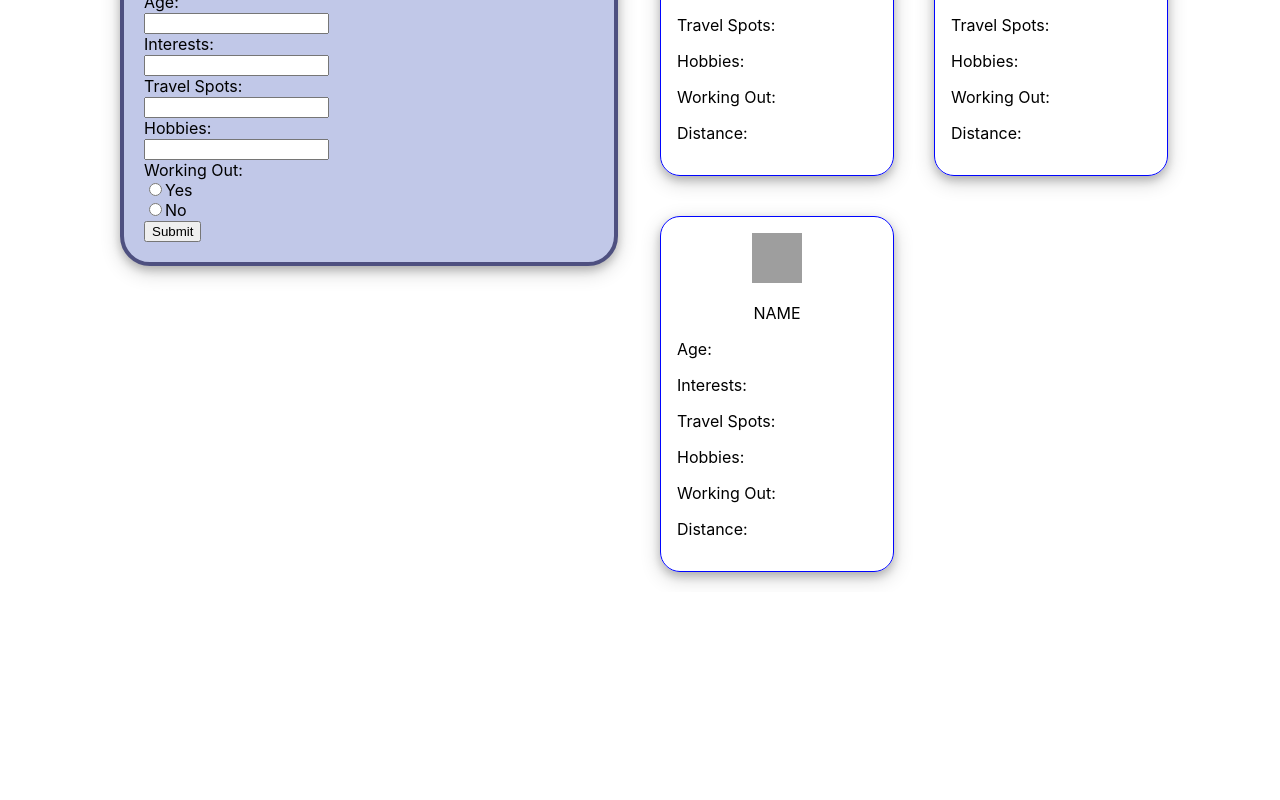
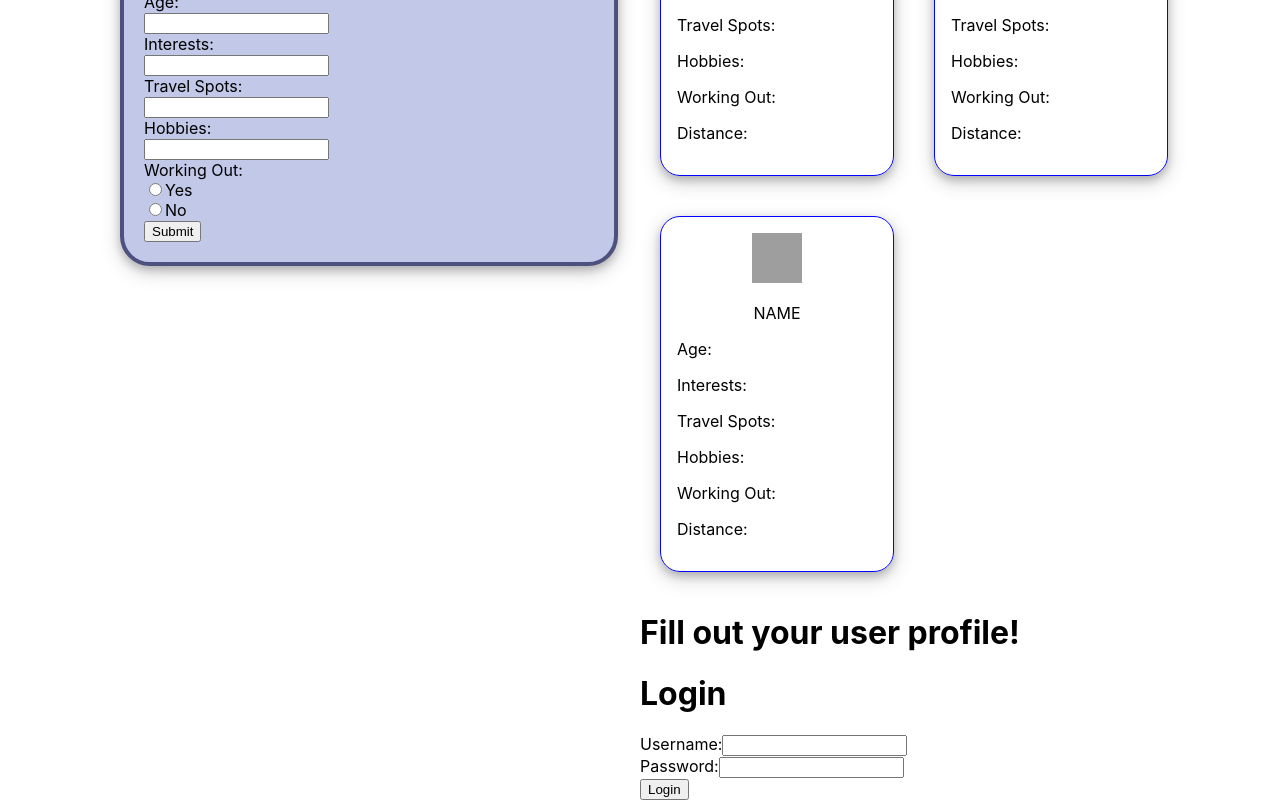
Before and after one commit to chungcaren/UserMatch, a React (Create React App) app in the folder usermatch/: page / in a window 1280 px wide. Shown: the part 282-1082 px from the top of the page. Before the commit the page ends 874 px from the top, so only its background shows below. Built offline with nearby package versions, Linux system fonts and the light colour scheme; grey boxes are pictures that could not be loaded.

Commit message:
new changes

```diff
--- a/usermatch/src/App.js
+++ b/usermatch/src/App.js
@@ -1,5 +1,6 @@
 import React, { useState, useRef, useEffect } from 'react';
 import './App.css';
+import Login from './login';
 
 function App() {
   const [location, setLocation] = useState(null);
@@ -111,6 +112,10 @@ function App() {
               <p>Distance:</p>
             </div>
           </div>
+          <div className="login">
+            <h1>Fill out your user profile!</h1>
+            <Login/>
+          </div>
         </div>
     </main>
   );
--- a/usermatch/src/login.js
+++ b/usermatch/src/login.js
@@ -1,7 +1,7 @@
 import React, { useState } from 'react';
 import './App.css';
 
-function App() {
+function Login() {
   const [username, setUsername] = useState('');
   const [password, setPassword] = useState('');
   const [message, setMessage] = useState('');
@@ -43,4 +43,4 @@ function App() {
   );
 }
 
-export default App;
+export default Login;
```
